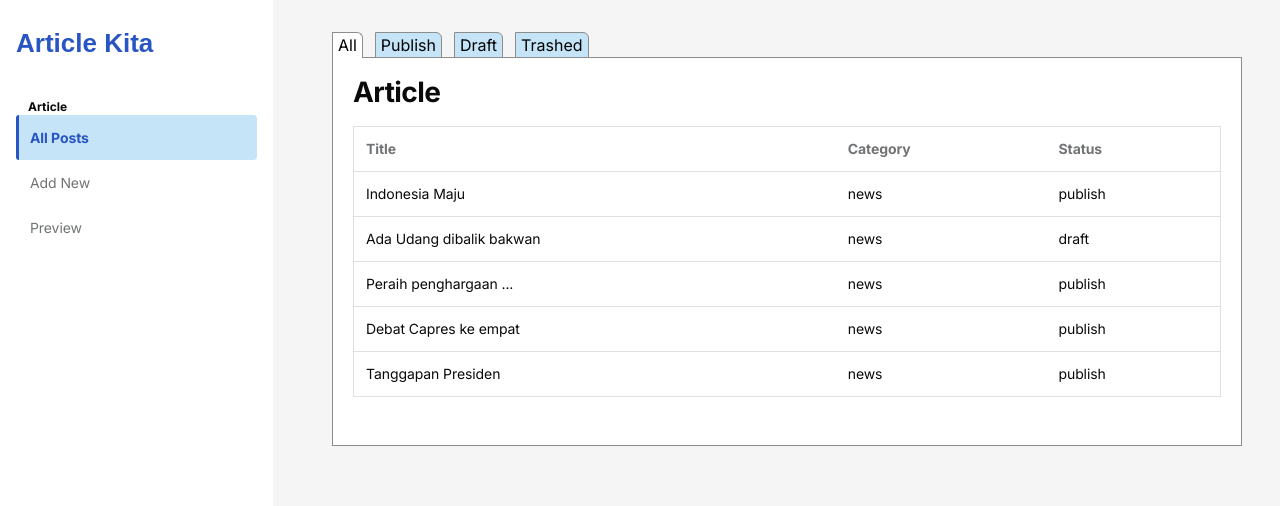
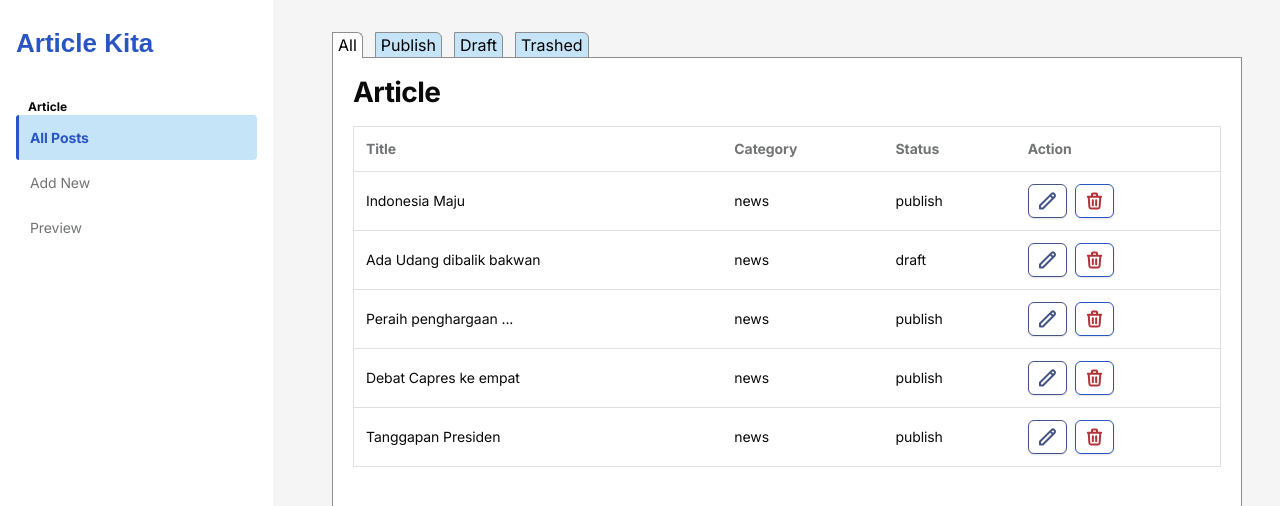
Before and after one commit to JourneyAries/learn-project, a React (Vite) app in the folder dashboard-article/: page / in a window 1280 px wide. Shown: the top 506 px of the page. Built offline with nearby package versions, Linux system fonts and the light colour scheme.

Commit message:
[dashboard-article](v1): action table

```diff
--- /dev/null
+++ b/dashboard-article/src/components/Action.jsx
@@ -0,0 +1,42 @@
+import React from 'react';
+
+const Action = ({ handleEdit, handleDelete, item }) => {
+	return (
+		<div className='flex-icon'>
+			<div className='icons icon-edit' onClick={() => handleEdit(item.id)}>
+				<svg
+					xmlns='http://www.w3.org/2000/svg'
+					width='21'
+					height='20'
+					viewBox='0 0 21 20'
+					fill='none'>
+					<path
+						d='M13.1935 4.36019L16.1398 7.30647M14.4435 3.11019C15.2571 2.2966 16.5762 2.2966 17.3898 3.11019C18.2034 3.92379 18.2034 5.24288 17.3898 6.05647L5.91667 17.5296H3V14.5537L14.4435 3.11019Z'
+						stroke='#455487'
+						strokeWidth='2'
+						strokeLinecap='round'
+						strokeLinejoin='round'
+					/>
+				</svg>
+			</div>
+			<div className='icons icon-delete' onClick={() => handleDelete(item.id)}>
+				<svg
+					xmlns='http://www.w3.org/2000/svg'
+					width='21'
+					height='20'
+					viewBox='0 0 21 20'
+					fill='none'>
+					<path
+						d='M16.3333 5.83333L15.6105 15.9521C15.5482 16.8243 14.8225 17.5 13.9481 17.5H7.05178C6.17739 17.5 5.45165 16.8243 5.38935 15.9521L4.66659 5.83333M8.83325 9.16667V14.1667M12.1666 9.16667V14.1667M12.9999 5.83333V3.33333C12.9999 2.8731 12.6268 2.5 12.1666 2.5H8.83325C8.37301 2.5 7.99992 2.8731 7.99992 3.33333V5.83333M3.83325 5.83333H17.1666'
+						stroke='#B1343A'
+						strokeWidth='2'
+						strokeLinecap='round'
+						strokeLinejoin='round'
+					/>
+				</svg>
+			</div>
+		</div>
+	);
+};
+
+export default Action;
--- a/dashboard-article/src/pages/AllPosts.jsx
+++ b/dashboard-article/src/pages/AllPosts.jsx
@@ -2,6 +2,7 @@ import React, { useState } from 'react';
 import Navbar from '../components/Navbar';
 import Table from '../components/Table';
 import { useSelector } from 'react-redux';
+import Action from '../components/Action';
 
 const AllPosts = () => {
 	const [tab, setTab] = useState('all');
@@ -35,6 +36,13 @@ const AllPosts = () => {
 			label: 'Status',
 			type: 'Text',
 			render: (item) => item.status,
+		},
+		{
+			label: 'Action',
+			type: 'Text',
+			render: (item, handleEdit, handleDelete) => (
+				<Action handleEdit={handleEdit} handleDelete={handleDelete} />
+			),
 		},
 	];
 
```
